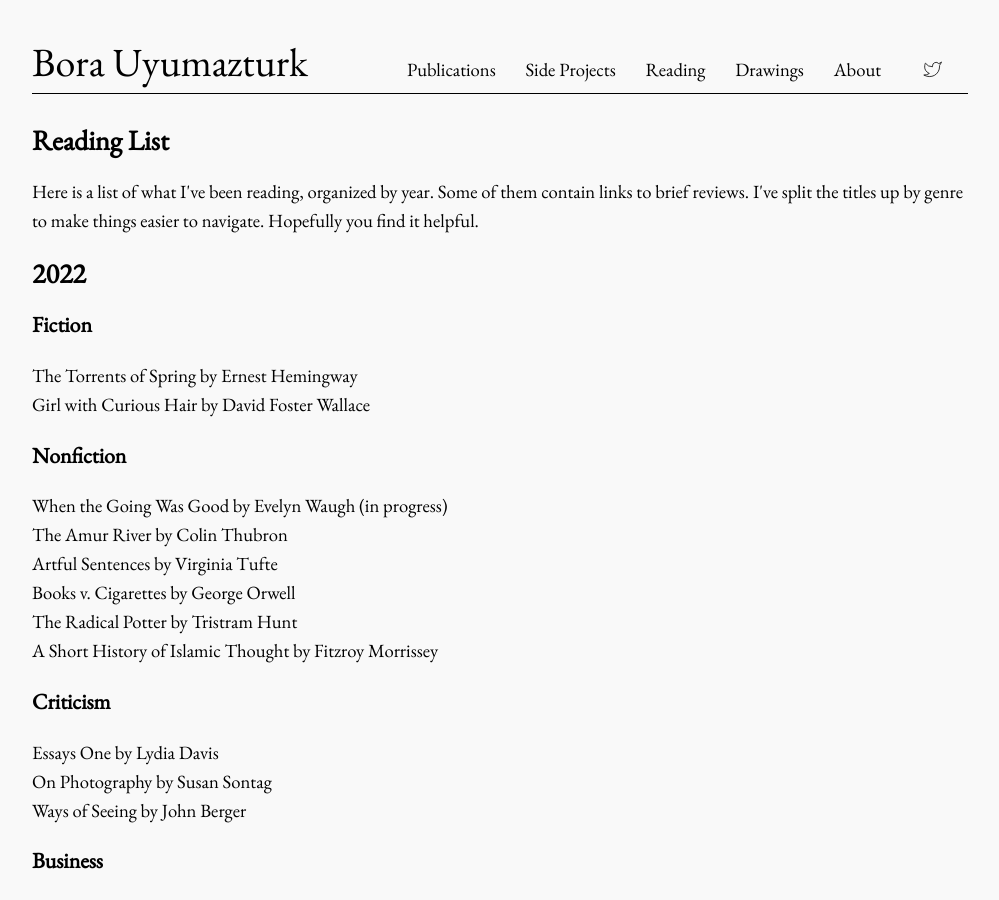
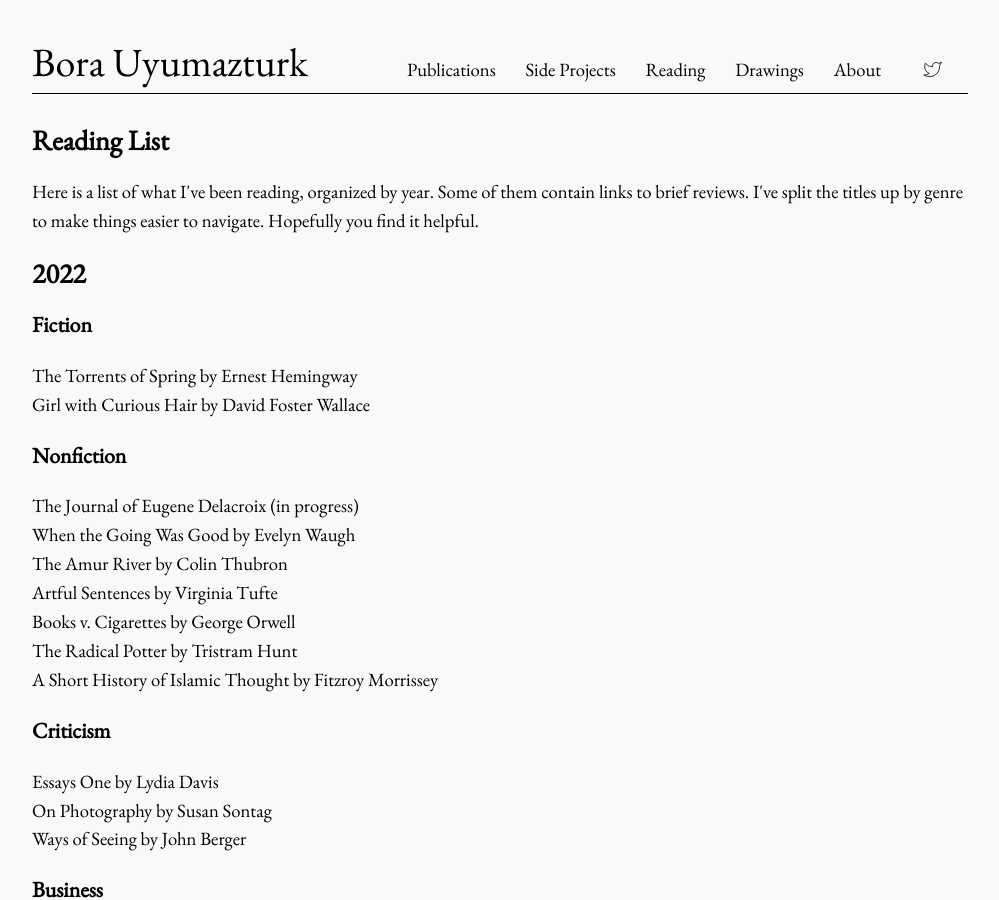
Before and after one commit to bora-uyumazturk/bora-uyumazturk.github.io, a Jekyll site: the page built from reading.html, in a window 1280 px wide and 900 px high. Shown: the whole window, without its empty margins (140-1139 px from the left). Built offline with Jekyll 4.4.1, drawn with Linux system fonts in a browser that asks for light colours.

Commit message:
Update reading.html

```diff
--- a/reading.html
+++ b/reading.html
@@ -21,7 +21,8 @@ title: Reading
 
   <h3>Nonfiction</h3>
 
-  When the Going Was Good by Evelyn Waugh (in progress) <br>
+  The Journal of Eugene Delacroix (in progress) <br>
+  When the Going Was Good by Evelyn Waugh <br>
   The Amur River by Colin Thubron <br>
   Artful Sentences by Virginia Tufte <br>
   Books v. Cigarettes by George Orwell <br>
```
